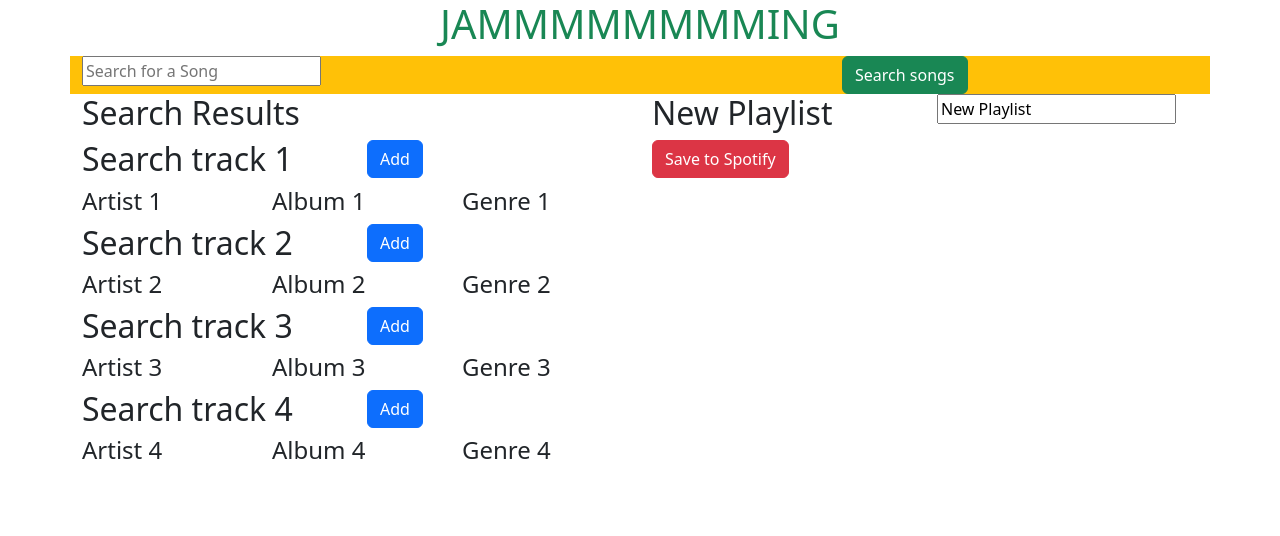
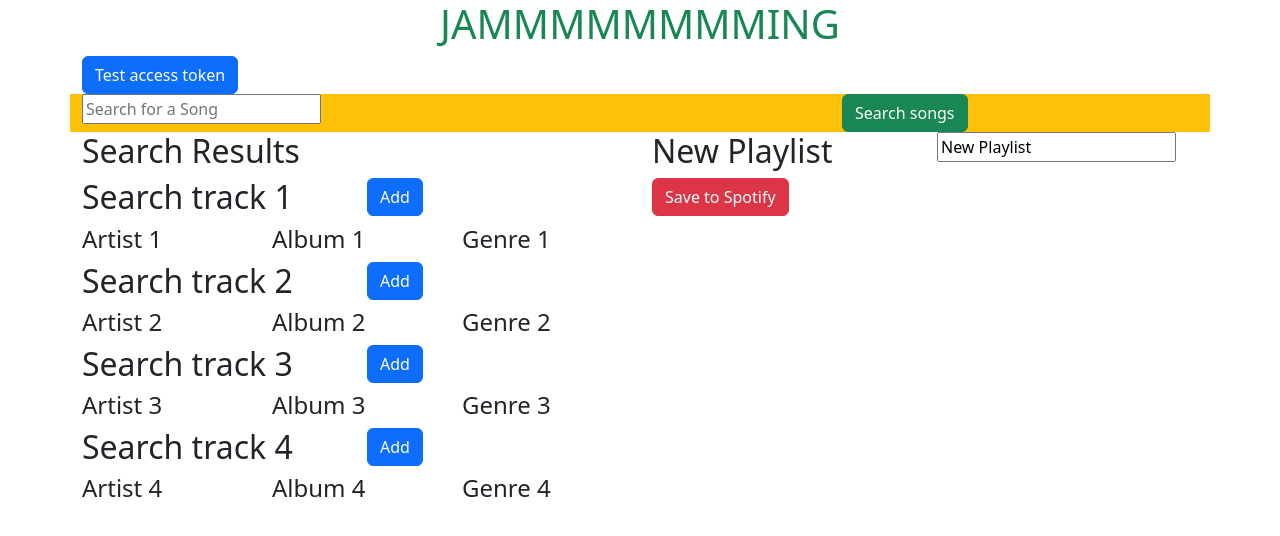
Before and after one commit to johnmdrake1/jammming, a React (Create React App) app: page / in a window 1280 px wide. Shown: the top 536 px of the page. Built offline with nearby package versions, Linux system fonts and the light colour scheme; no server answers.

Commit message:
Getaccesstoken is working. Added a test access token button for testing purposes and a handler that logs the access token to the console. Will need to remove.

```diff
--- a/src/App.js
+++ b/src/App.js
@@ -1,12 +1,13 @@
 import logo from './logo.svg';
 import './App.css';
-import { Container, Row, Col } from 'react-bootstrap';
+import { Container, Row, Col, Button } from 'react-bootstrap';
 import SearchBar from './components/SearchBar/SearchBar';
 import Track from './components/Track/Track';
 import SearchResults from './components/SearchResults/SearchResults';
 import Tracklist from './components/Tracklist/Tracklist';
 import Playlist from './components/Playlist/Playlist';
 import React, {useState} from 'react';
+import Spotify from './utils/Spotify';
 
 //mock search result tracks, to be passed down to searchresults component, then to tracklist component
 const mocksearchresults = [
@@ -59,6 +60,12 @@ function App() {
     setPlaylistName("New Playlist");
   }
 
+  //test function for getting access token
+  function handleGetAccessToken(){
+    const token = Spotify.getAccessToken();
+    console.log("Access Token:", token);
+  }
+
   return (
     <div>
       <Container>
@@ -66,6 +73,12 @@ function App() {
         <Row>
           <Col>
             <h1 className="text-success text-center">JAMMMMMMMMING</h1>
+          </Col>
+        </Row>
+        {/* Test Button for getting access token, will need to be removed  */}
+        <Row>
+          <Col>
+            <Button onClick={handleGetAccessToken}>Test access token</Button>
           </Col>
         </Row>
         {/* Search Bar */}
--- a/src/utils/Spotify.js
+++ b/src/utils/Spotify.js
@@ -55,3 +55,5 @@ const Spotify = {
         window.location = accessurl;
     }
 }
+
+export default Spotify;
```
